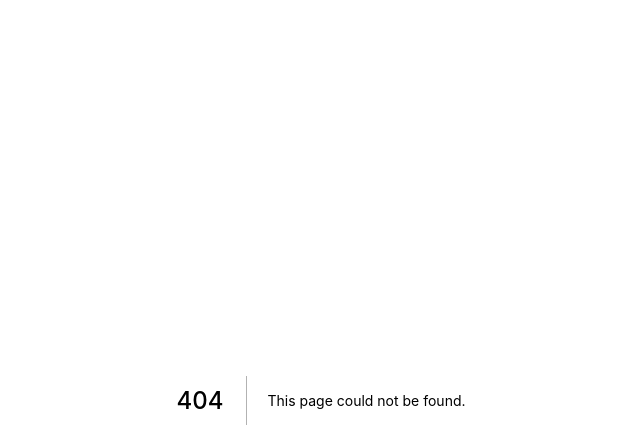
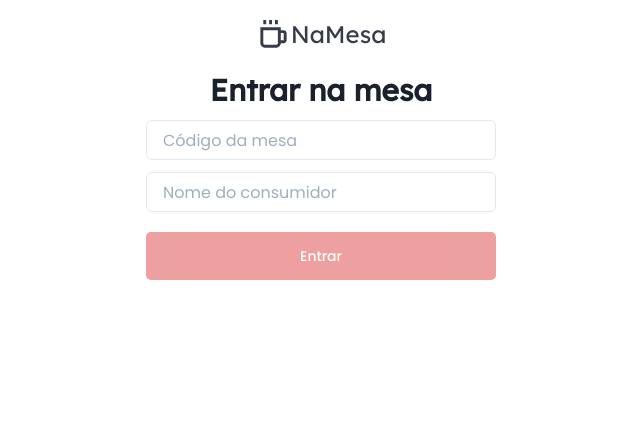
Before and after one commit to penguinsufcg/na-mesa, a Next.js app: page /joinTable in a window 1280 px wide. Before the commit this address had no page. Shown: the top 448 px of the page, without its empty margins (319-959 px from the left). Built offline with nearby package versions, Linux system fonts and the light colour scheme.

Commit message:
Add joinTable page

```diff
--- /dev/null
+++ b/src/components/client/JoinTableForm/index.tsx
@@ -0,0 +1,35 @@
+import React, { useState } from 'react'
+import { Button, Flex, Heading, Input } from '@chakra-ui/react'
+import { generateRandomCode } from 'utils/codeGenerator'
+
+const JoinTableForm = () => {
+  const [tableCode, setTableCode] = useState<string>('')
+  const [name, setName] = useState<string>('')
+
+  const handleSubmit = () => {
+    const secretCode = generateRandomCode()
+
+    window.alert(`Your code is: ${secretCode}`)
+  }
+
+  return (
+    <Flex direction="column" sx={{ alignItems: 'center', gap: '12px' }}>
+      <Heading size="lg">Entrar na mesa</Heading>
+      <Input
+        placeholder="Código da mesa"
+        isRequired
+        value={tableCode}
+        onChange={(e) => { setTableCode(e.target.value) }}/>
+      <Input
+        placeholder="Nome do consumidor"
+        isRequired
+        value={name}
+        onChange={(e) => { setName(e.target.value) }}/>
+      <Button onClick={handleSubmit} disabled={!name || !tableCode} width="100%">
+        Entrar
+      </Button>
+    </Flex>
+  )
+}
+
+export default JoinTableForm
--- a/src/pages/index.tsx
+++ b/src/pages/index.tsx
@@ -1,6 +1,7 @@
 import React from 'react'
 import { Box, Flex } from '@chakra-ui/layout'
 import { Button } from '@chakra-ui/react'
+import Link from 'next/link'
 
 import Logo from '@/components/Logo'
 import Menu from '@/components/Client/Menu'
@@ -16,7 +17,9 @@ const MenuPage = () => {
         <Menu />
       </Flex>
       <Flex justifyContent="center" sx={{ height: '100px' }}>
-        <Button>Entrar na mesa</Button>
+        <Link href={'/joinTable'} passHref>
+          <Button>Entrar na mesa</Button>
+        </Link>
       </Flex>
     </Flex>
   )
--- /dev/null
+++ b/src/pages/joinTable/index.tsx
@@ -0,0 +1,18 @@
+import JoinTableForm from '@/components/Client/JoinTableForm'
+import Logo from '@/components/Logo'
+import { Box, Flex } from '@chakra-ui/react'
+import React from 'react'
+
+const JoinTablePage = () => {
+
+  return (
+    <Flex direction="column" sx={{ alignItems: 'center', padding: 4 }}>
+      <Box sx={{ marginBottom: '20px' }}>
+        <Logo />
+      </Box>
+      <JoinTableForm />
+    </Flex>
+  )
+}
+
+export default JoinTablePage
--- /dev/null
+++ b/src/utils/codeGenerator.ts
@@ -0,0 +1,8 @@
+
+// Generates a 4-digit code.
+// TODO: Use a lib or improve this code
+export const generateRandomCode = () => {
+  const randomCode = Math.floor(1000 + Math.random() * 9000)
+
+  return randomCode
+}
```
Also changed, not shown: src/pages/menu/index.tsx (deleted, +0 -24 lines).
